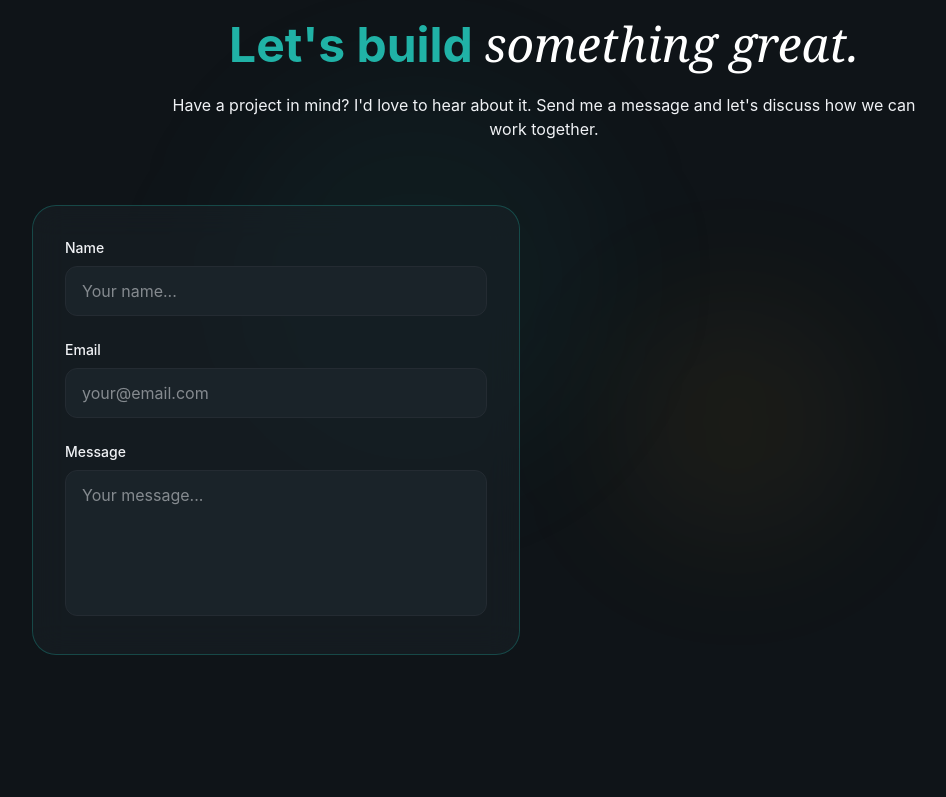
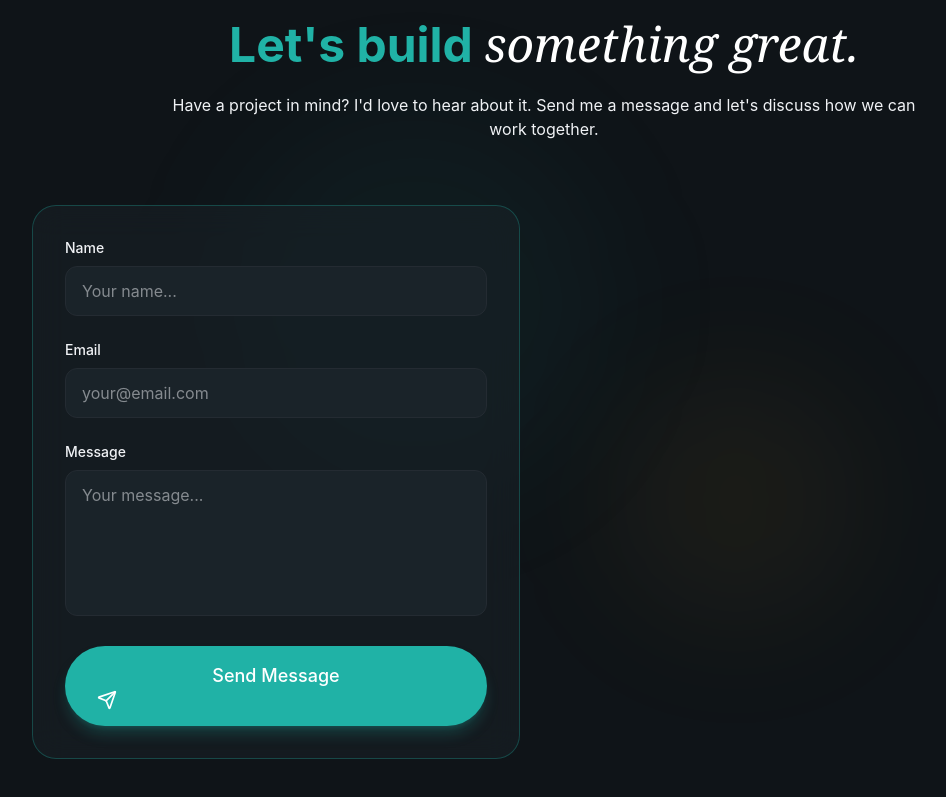
Before and after one commit to Ridzzz0Alam/dev_personal_project, a React (Vite) app: page / in a window 1280 px wide. Shown: the part 8304-9101 px from the top of the page, without its empty margins (96-1042 px from the left). Built offline with nearby package versions, Linux system fonts and the light colour scheme.

Commit message:
added submit button

```diff
--- a/src/components/Button.jsx
+++ b/src/components/Button.jsx
@@ -1,4 +1,8 @@
-export const Button =({className="",size="default",children}) =>{
+export const Button =({
+    className="",
+    size="default",
+    children,
+}) =>{
 const baseClasses = "relative overflow-hidden rounded-full font-medium focus:outline-none focus-visible:ring-2 focus-visible:ring-primary bg-primary text-primary-foreground hover:bg-primary/90 shadow-lg shadow-primary/25";
 
 const sizeClasses={
--- a/src/sections/Contact.jsx
+++ b/src/sections/Contact.jsx
@@ -1,6 +1,7 @@
-import { AlertCircle, CheckCircle, Mail, MapPin, Phone } from "lucide-react";
+import { AlertCircle, CheckCircle, Mail, MapPin, Phone, Send } from "lucide-react";
 import { useState } from "react";
 import emailjs from "@emailjs/browser";
+import { Button } from "../components/Button";
 
 
 const contactInfo = [
@@ -164,6 +165,21 @@ export const Contact = () =>{
                                 />
                             </div>
 
+                            <Button
+                            className="w-full"
+                            type="submit"
+                            size="lg"
+                            disabled={isLoading}
+                            >
+                                {isLoading ? (
+                                    <>Sending...</>
+                                ) : (
+                                    <>
+                                        Send Message
+                                        <Send className="w-5 h-5"/>
+                                    </>
+                                )}
+                            </Button>
 
                             {submitStatus.type && (
                                 <div
```
